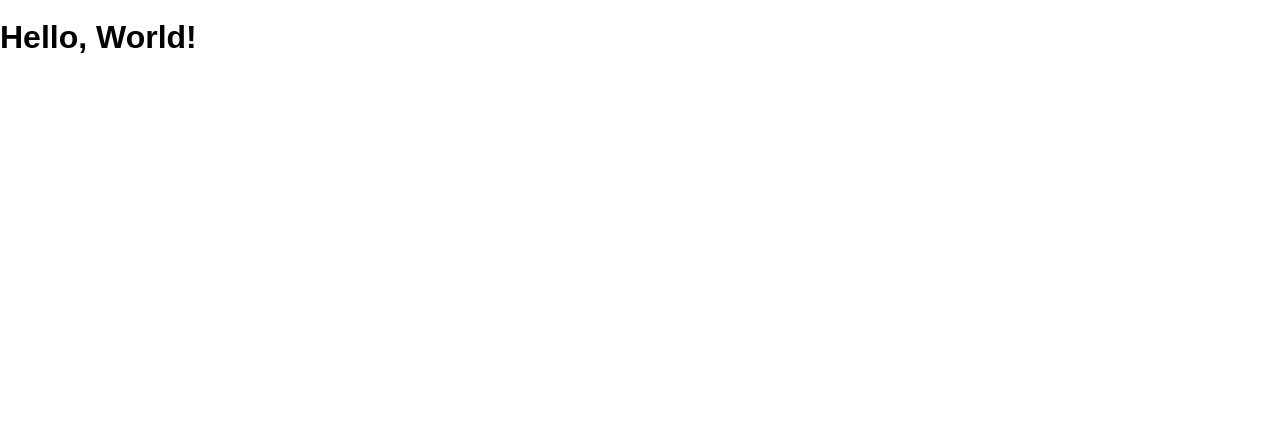
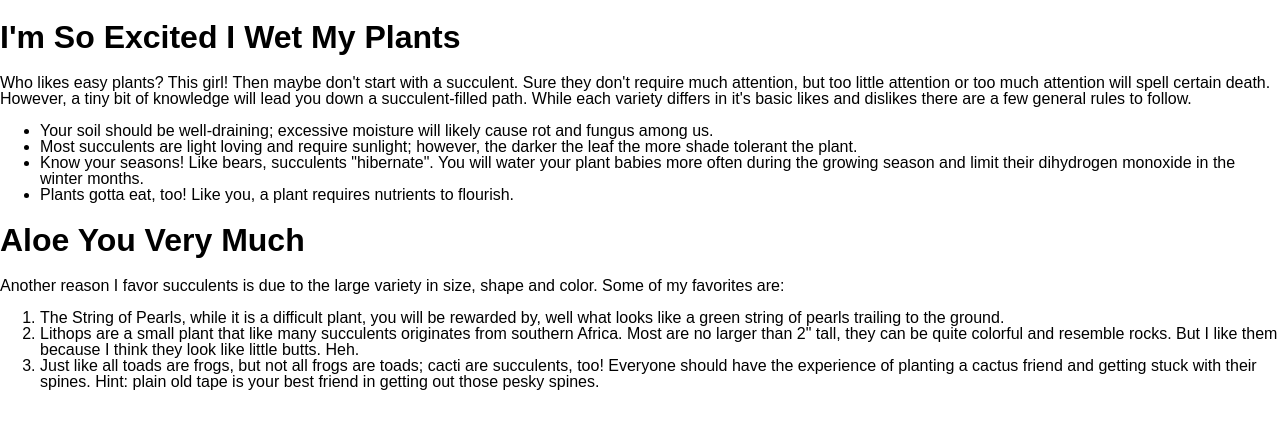
Before and after one commit to KillahBea/succulent-page, a website: page public/index.html in a window 1280 px wide. Drawn offline with Linux system fonts and the light colour scheme.

Commit message:
add succulent page

```diff
--- a/public/index.html
+++ b/public/index.html
@@ -8,6 +8,20 @@
     <link rel="stylesheet" href="/screen.css">
   </head>
   <body>
-    <h1 class='hello-world'>Hello, World!</h1>
+    <h1>I'm So Excited I Wet My Plants</h1>
+    <p>Who likes easy plants? This girl! Then maybe don't start with a succulent. Sure they don't require much attention, but too little attention or too much attention will spell certain death. However, a tiny bit of knowledge will lead you down a succulent-filled path. While each variety differs in it's basic likes and dislikes there are a few general rules to follow.
+    <ul>
+      <li>Your soil should be well-draining; excessive moisture will likely cause rot and fungus among us.</li>
+      <li>Most succulents are light loving and require sunlight; however, the darker the leaf the more shade tolerant the plant.</li>
+      <li>Know your seasons! Like bears, succulents "hibernate". You will water your plant babies more often during the growing season and limit their dihydrogen monoxide in the winter months.</li>
+      <li>Plants gotta eat, too! Like you, a plant requires nutrients to flourish. </li>
+    </ul>
+    <H1>Aloe You Very Much</H1>
+    <p>Another reason I favor succulents is due to the large variety in size, shape and color. Some of my favorites are:</p>
+    <ol>
+      <li>The String of Pearls, while it is a difficult plant, you will be rewarded by, well what looks like a green string of pearls trailing to the ground.</li>
+      <li>Lithops are a small plant that like many succulents originates from southern Africa. Most are no larger than 2" tall, they can be quite colorful and resemble rocks. But I like them because I think they look like little butts. Heh.</li>
+      <li>Just like all toads are frogs, but not all frogs are toads; cacti are succulents, too! Everyone should have the experience of planting a cactus friend and getting stuck with their spines. Hint: plain old tape is your best friend in getting out those pesky spines. </li>
+    </ol>
   </body>
 </html>
```
